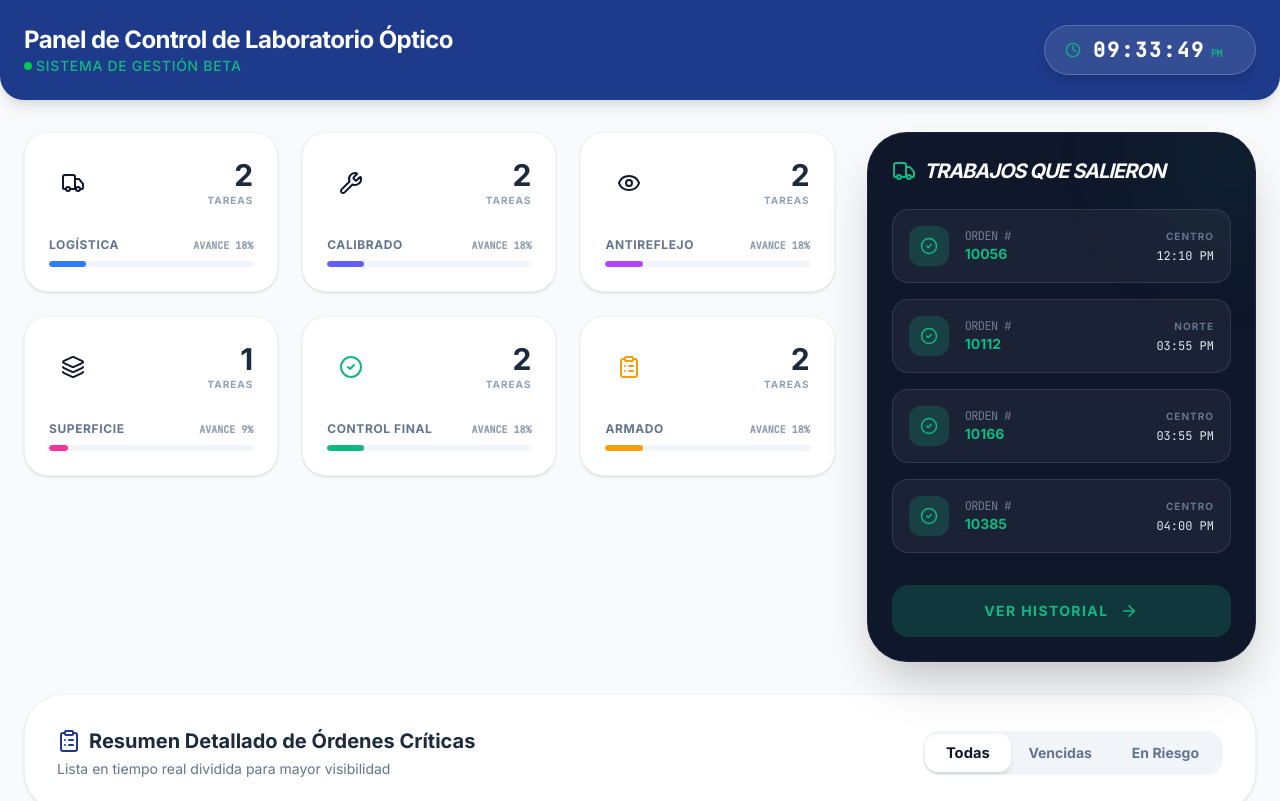
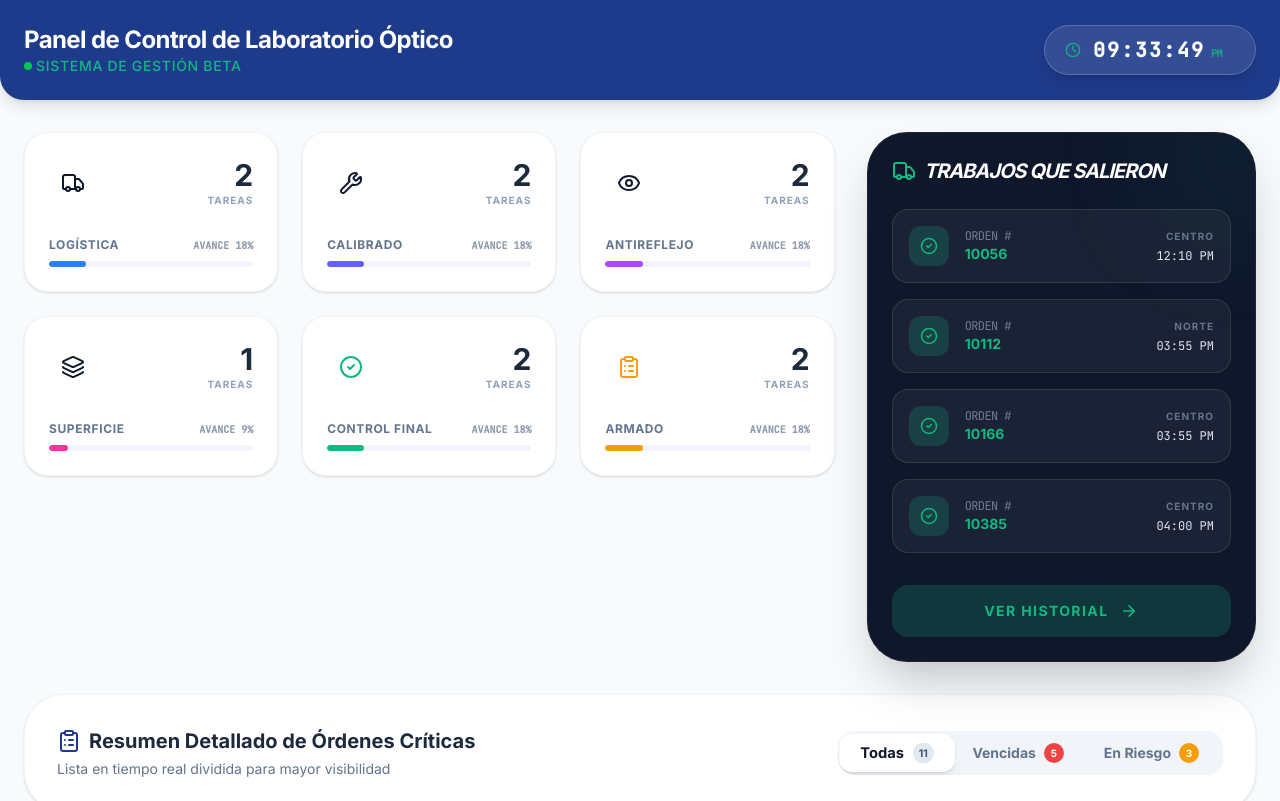
Before and after one commit to Matoma1607/gestion-optica, a React (Vite) app: page / in a window 1280 px wide. Shown: the top 801 px of the page. Built offline with nearby package versions, Linux system fonts and the light colour scheme.

Commit message:
He añadido las insignias de notificación a los botones de filtro. Ahora verás el número exacto de pedidos

```diff
--- a/src/App.tsx
+++ b/src/App.tsx
@@ -255,6 +255,12 @@ export default function App() {
     }));
   }, [orders]);
 
+  const filterCounts = useMemo(() => ({
+    Todas: orders.length,
+    Vencidas: orders.filter(o => o.status === 'Vencida').length,
+    'En Riesgo': orders.filter(o => o.status === 'En Riesgo').length,
+  }), [orders]);
+
   const getStatusColor = (status: Status) => {
     switch (status) {
       case 'Vencida': return 'bg-brand-red text-white';
@@ -338,13 +344,22 @@ export default function App() {
                 <button
                   key={f}
                   onClick={() => setFilter(f)}
-                  className={`px-5 py-2 rounded-xl text-sm font-bold transition-all whitespace-nowrap ${
+                  className={`px-5 py-2 rounded-xl text-sm font-bold transition-all whitespace-nowrap flex items-center gap-2 ${
                     filter === f
                       ? 'bg-white text-slate-900 shadow-md transform scale-105'
                       : 'text-slate-500 hover:text-slate-700'
                   }`}
                 >
-                  {f}
+                  <span>{f}</span>
+                  {filterCounts[f] > 0 && (
+                    <span className={`flex items-center justify-center min-w-[20px] h-5 px-1.5 rounded-full text-[10px] font-black ${
+                      f === 'Vencidas' ? 'bg-brand-red text-white' :
+                      f === 'En Riesgo' ? 'bg-brand-orange text-white' :
+                      'bg-slate-200 text-slate-600'
+                    }`}>
+                      {filterCounts[f]}
+                    </span>
+                  )}
                 </button>
               ))}
             </div>
```
